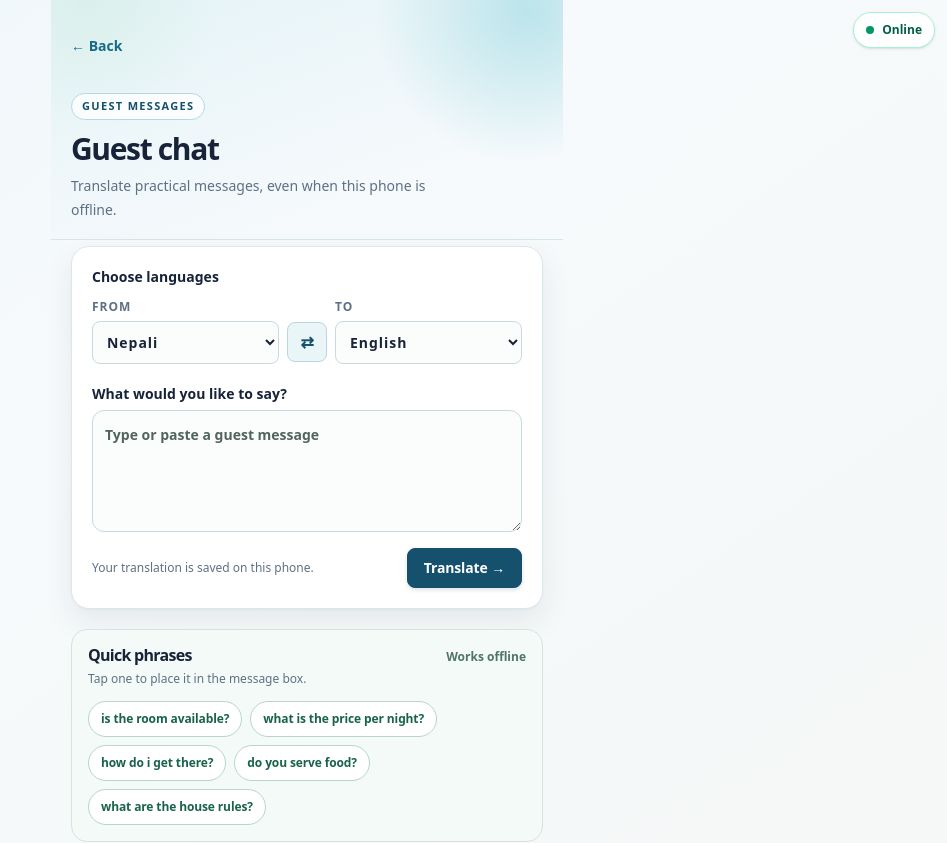
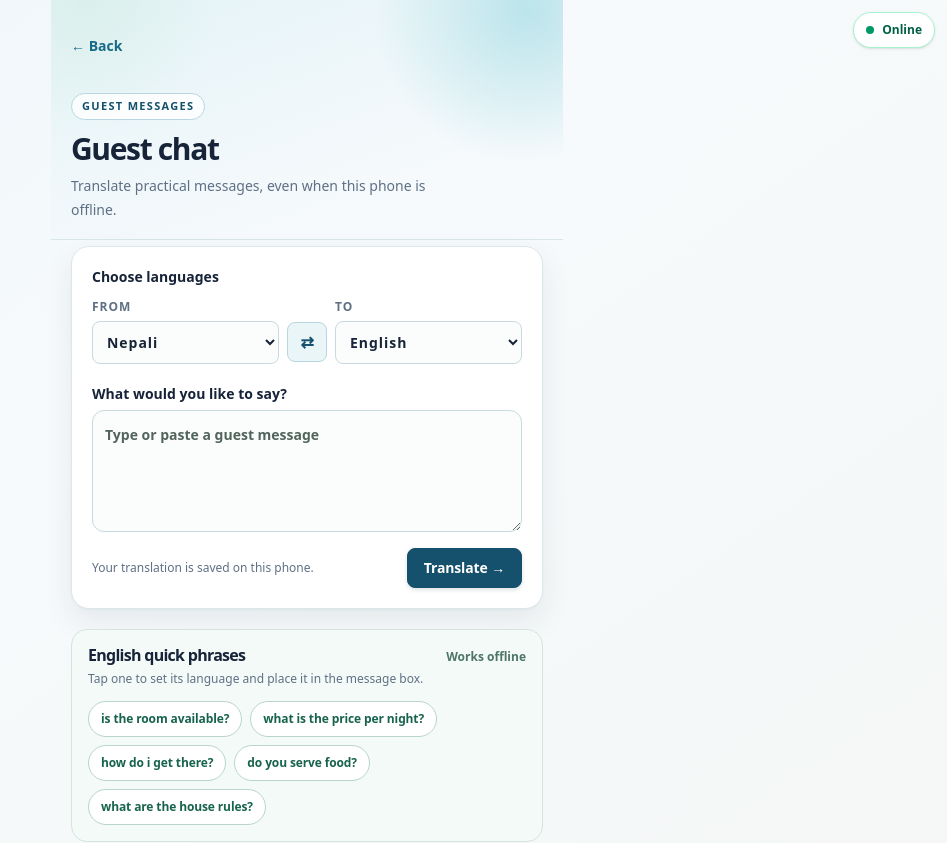
Before and after one commit to itsayushch/sajilo-stay, a Next.js app: page /chat in a window 1280 px wide. Shown: the top 843 px of the page, without its empty margins (333-1280 px from the left). Built offline with nearby package versions, Linux system fonts and the light colour scheme; a web font is replaced by a local one.

Commit message:
fix: align quick phrases with translation languages

```diff
--- a/components/guest-chat.tsx
+++ b/components/guest-chat.tsx
@@ -34,6 +34,12 @@ export function GuestChat() {
   function swapLanguages() {
     setSourceLanguage(targetLanguage);
     setTargetLanguage(sourceLanguage);
+  }
+
+  function useQuickPhrase(phrase: string) {
+    setText(phrase);
+    setSourceLanguage("en");
+    if (targetLanguage === "en") setTargetLanguage("ne");
   }
 
   async function submitTranslation(event: FormEvent<HTMLFormElement>) {
@@ -93,7 +99,7 @@ export function GuestChat() {
         <div className="mt-4 flex items-center justify-between gap-3"><p className="text-xs leading-5 text-[#5e7085]">Your translation is saved on this phone.</p><button type="submit" disabled={isTranslating} className="min-h-10 shrink-0 rounded-lg bg-[#15506d] px-4 text-sm font-extrabold text-white disabled:opacity-60">{isTranslating ? "Translating…" : "Translate →"}</button></div>
       </form>
 
-      <section className="mt-5 rounded-2xl border border-[#d6e4dd] bg-[#f4faf7] p-4"><div className="flex items-baseline justify-between gap-3"><h2 className="text-base font-extrabold">Quick phrases</h2><span className="text-xs font-bold text-[#4e7568]">Works offline</span></div><p className="mt-1 text-xs leading-5 text-[#5e7085]">Tap one to place it in the message box.</p><div className="mt-3 flex flex-wrap gap-2">{quickPhrases.slice(0, 5).map((phrase) => <button key={phrase} type="button" onClick={() => setText(phrase)} className="min-h-9 rounded-full !border-[#b8d5c8] !bg-white px-3 py-1.5 text-left text-xs font-bold !text-[#17634d] !shadow-none hover:!border-[#76a993] hover:!bg-[#fafffc]">{phrase}</button>)}</div></section>
+      <section className="mt-5 rounded-2xl border border-[#d6e4dd] bg-[#f4faf7] p-4"><div className="flex items-baseline justify-between gap-3"><h2 className="text-base font-extrabold">English quick phrases</h2><span className="text-xs font-bold text-[#4e7568]">Works offline</span></div><p className="mt-1 text-xs leading-5 text-[#5e7085]">Tap one to set its language and place it in the message box.</p><div className="mt-3 flex flex-wrap gap-2">{quickPhrases.slice(0, 5).map((phrase) => <button key={phrase} type="button" onClick={() => useQuickPhrase(phrase)} className="min-h-9 rounded-full !border-[#b8d5c8] !bg-white px-3 py-1.5 text-left text-xs font-bold !text-[#17634d] !shadow-none hover:!border-[#76a993] hover:!bg-[#fafffc]">{phrase}</button>)}</div></section>
 
       {status && <p className="status-line mt-4 rounded-lg border border-[#cfe1da] bg-white/70 px-3 py-2 text-xs font-bold" role="status">{status}</p>}
       <section className="mt-6 pb-6"><div className="flex items-baseline justify-between"><h2 className="text-xl font-extrabold">Saved translations</h2>{messages.length ? <span className="text-xs font-bold text-[#5e7085]">{messages.length}</span> : null}</div>{messages.length ? <ul className="mt-3 grid gap-3">{messages.map((message) => <li key={message.id} className="register-panel p-4"><div className="flex items-start justify-between gap-3"><div className="min-w-0 flex-1"><p className="text-xs font-extrabold uppercase tracking-[0.08em] text-[#5e7085]">{languages[message.originalLang as LanguageCode]} → {languages[message.translatedLang as LanguageCode]}</p><p className="mt-2 text-sm leading-6 text-[#35465b]">{message.originalText}</p><p className="mt-3 border-t border-[#dce8e8] pt-3 text-base font-extrabold leading-6 text-[#15506d]">{message.translatedText}</p></div><button type="button" onClick={() => removeMessage(message)} className="min-h-9 rounded-md !border-red-200 !bg-red-50 px-2 text-xs font-bold !text-red-700 !shadow-none hover:!bg-red-100">Remove</button></div></li>)}</ul> : <div className="mt-3 rounded-xl border border-dashed border-[#c8dce0] bg-white/50 px-4 py-5 text-center"><p className="text-sm font-bold text-[#35465b]">No saved translations yet.</p><p className="mt-1 text-xs leading-5 text-[#5e7085]">Your translated messages will appear here for easy reuse.</p></div>}</section>
```
